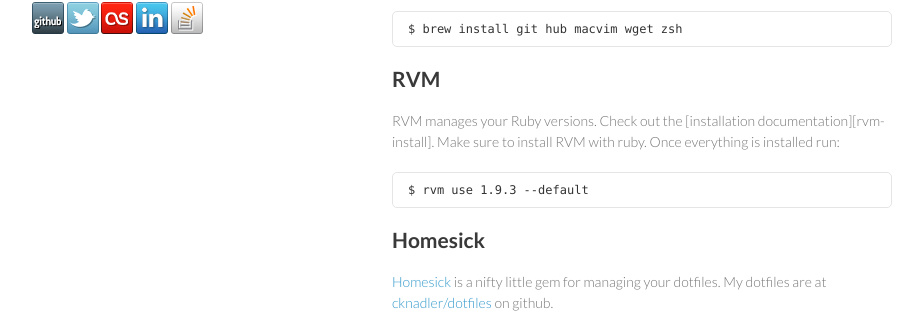
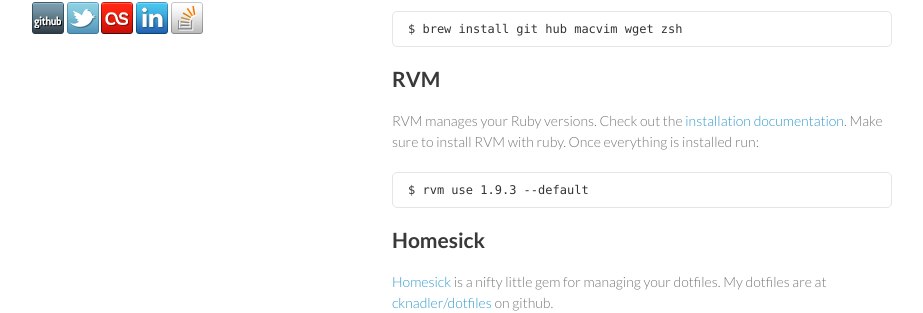
Before and after one commit to cknadler/cknadler.github.io, a Jekyll site: the page built from _posts/2012-06-28-my-development-environment.markdown, in a window 1280 px wide and 900 px high, scrolled down 1071 px. Shown: the part 148-461 px from the top of the window, without its empty margins (178-1101 px from the left). Built offline with Jekyll 4.4.1, drawn with Linux system fonts in a browser that asks for light colours; Markdown is read by kramdown in place of the engine named in the settings; some of the changed lines change nothing that is shown.

Commit message:
Fix broken link.

```diff
--- a/_posts/2012-06-28-my-development-environment.markdown
+++ b/_posts/2012-06-28-my-development-environment.markdown
@@ -117,3 +117,4 @@ Thats it, my whole environment. If I something doesn't make sense or you have an
 [quicksilver]: https://github.com/quicksilver/Quicksilver/
 [droplr]: https://droplr.com/hello
 [pow]: https://github.com/37signals/pow
+[rvm-install]: https://rvm.io/rvm/install/
```
